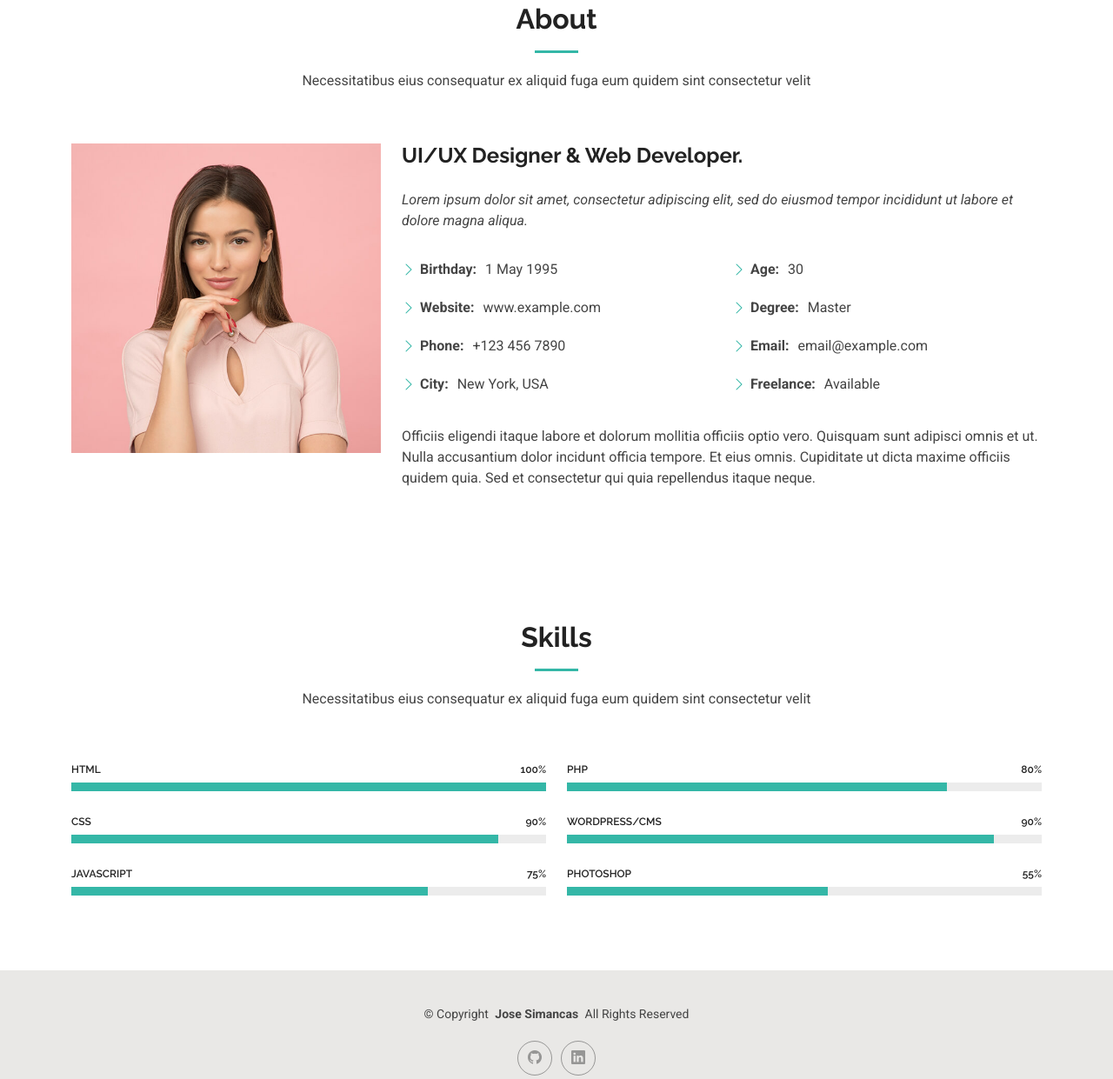
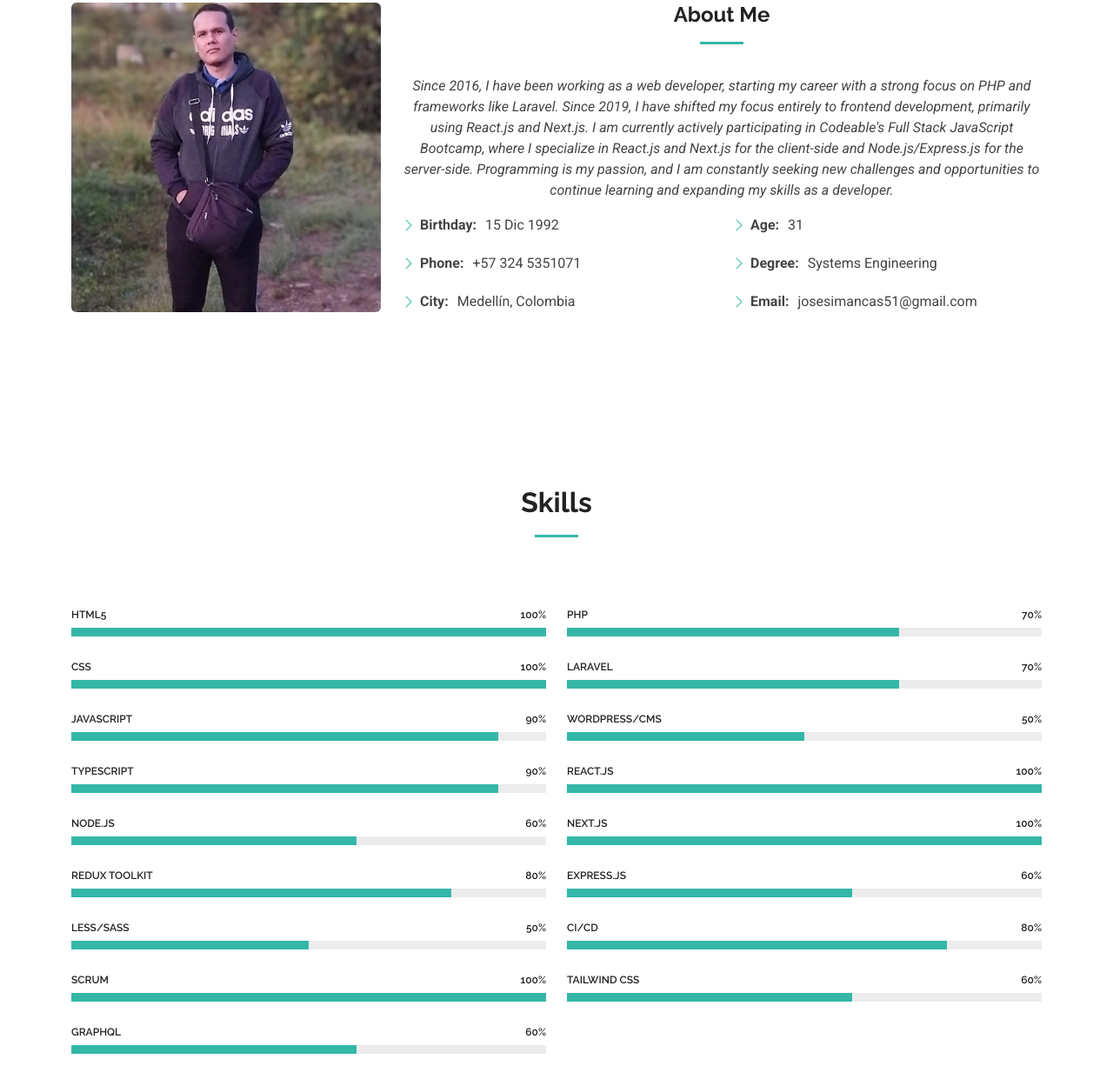
Before and after one commit to jsiman551/Portfolio, a plain HTML site: page index.html in a window 1280 px wide. Shown: the part 140-1381 px from the top of the page at 87% size. Drawn offline with Linux system fonts and the light colour scheme.

Commit message:
Chore: add real info for About Me tab

```diff
--- a/index.html
+++ b/index.html
@@ -26,14 +26,6 @@
 
   <!-- Main CSS File -->
   <link href="assets/css/main.css" rel="stylesheet">
-
-  <!-- =======================================================
-  * Template Name: Kelly
-  * Template URL: https://bootstrapmade.com/kelly-free-bootstrap-cv-resume-html-template/
-  * Updated: Aug 07 2024 with Bootstrap v5.3.3
-  * Author: BootstrapMade.com
-  * License: https://bootstrapmade.com/license/
-  ======================================================== -->
 </head>
 
 <body class="about-page">
@@ -42,8 +34,6 @@
     <div class="container-fluid position-relative d-flex align-items-center justify-content-between">
 
       <a href="index.html" class="logo d-flex align-items-center me-auto me-xl-0">
-        <!-- Uncomment the line below if you also wish to use an image logo -->
-        <!-- <img src="assets/img/logo.png" alt=""> -->
         <h1 class="sitename">Jose Simancas</h1>
       </a>
 
@@ -69,47 +59,39 @@
 
     <!-- About Section -->
     <section id="about" class="about section">
-
-      <!-- Section Title -->
-      <div class="container section-title" data-aos="fade-up">
-        <h2>About</h2>
-        <p>Necessitatibus eius consequatur ex aliquid fuga eum quidem sint consectetur velit</p>
-      </div><!-- End Section Title -->
-
       <div class="container" data-aos="fade-up" data-aos-delay="100">
-
         <div class="row gy-4 justify-content-center">
           <div class="col-lg-4">
-            <img src="assets/img/profile-img.jpg" class="img-fluid" alt="">
+            <img src="assets/img/jose_simancas_foto.jpeg" class="img-fluid rounded" alt="">
           </div>
-          <div class="col-lg-8 content">
-            <h2>UI/UX Designer &amp; Web Developer.</h2>
+          <div class="col-lg-8 content section-title">
+            <h2>About Me</h2>
             <p class="fst-italic py-3">
-              Lorem ipsum dolor sit amet, consectetur adipiscing elit, sed do eiusmod tempor incididunt ut labore et dolore
-              magna aliqua.
+              Since 2016, I have been working as a web developer,
+              starting my career with a strong focus on PHP and frameworks like Laravel.
+              Since 2019, I have shifted my focus entirely to frontend development, primarily
+              using React.js and Next.js. I am currently actively participating in Codeable's
+              Full Stack JavaScript Bootcamp, where I specialize in React.js and Next.js for the
+              client-side and Node.js/Express.js for the server-side. Programming is my passion,
+              and I am constantly seeking new challenges and opportunities to continue learning and
+              expanding my skills as a developer.
             </p>
             <div class="row">
               <div class="col-lg-6">
                 <ul>
-                  <li><i class="bi bi-chevron-right"></i> <strong>Birthday:</strong> <span>1 May 1995</span></li>
-                  <li><i class="bi bi-chevron-right"></i> <strong>Website:</strong> <span>www.example.com</span></li>
-                  <li><i class="bi bi-chevron-right"></i> <strong>Phone:</strong> <span>+123 456 7890</span></li>
-                  <li><i class="bi bi-chevron-right"></i> <strong>City:</strong> <span>New York, USA</span></li>
+                  <li><i class="bi bi-chevron-right"></i> <strong>Birthday:</strong> <span>15 Dic 1992</span></li>
+                  <li><i class="bi bi-chevron-right"></i> <strong>Phone:</strong> <span>+57 324 5351071</span></li>
+                  <li><i class="bi bi-chevron-right"></i> <strong>City:</strong> <span>Medell&iacute;n, Colombia</span></li>
                 </ul>
               </div>
               <div class="col-lg-6">
                 <ul>
-                  <li><i class="bi bi-chevron-right"></i> <strong>Age:</strong> <span>30</span></li>
-                  <li><i class="bi bi-chevron-right"></i> <strong>Degree:</strong> <span>Master</span></li>
-                  <li><i class="bi bi-chevron-right"></i> <strong>Email:</strong> <span>email@example.com</span></li>
-                  <li><i class="bi bi-chevron-right"></i> <strong>Freelance:</strong> <span>Available</span></li>
+                  <li><i class="bi bi-chevron-right"></i> <strong>Age:</strong> <span>31</span></li>
+                  <li><i class="bi bi-chevron-right"></i> <strong>Degree:</strong> <span>Systems Engineering</span></li>
+                  <li><i class="bi bi-chevron-right"></i> <strong>Email:</strong> <span>josesimancas51@gmail.com</span></li>
                 </ul>
               </div>
             </div>
-            <p class="py-3">
-              Officiis eligendi itaque labore et dolorum mollitia officiis optio vero. Quisquam sunt adipisci omnis et ut. Nulla accusantium dolor incidunt officia tempore. Et eius omnis.
-              Cupiditate ut dicta maxime officiis quidem quia. Sed et consectetur qui quia repellendus itaque neque.
-            </p>
           </div>
         </div>
 
@@ -123,7 +105,6 @@
       <!-- Section Title -->
       <div class="container section-title" data-aos="fade-up">
         <h2>Skills</h2>
-        <p>Necessitatibus eius consequatur ex aliquid fuga eum quidem sint consectetur velit</p>
       </div><!-- End Section Title -->
 
       <div class="container" data-aos="fade-up" data-aos-delay="100">
@@ -133,23 +114,65 @@
           <div class="col-lg-6">
 
             <div class="progress">
-              <span class="skill"><span>HTML</span> <i class="val">100%</i></span>
+              <span class="skill"><span>HTML5</span> <i class="val">100%</i></span>
               <div class="progress-bar-wrap">
                 <div class="progress-bar" role="progressbar" aria-valuenow="100" aria-valuemin="0" aria-valuemax="100"></div>
               </div>
             </div><!-- End Skills Item -->
 
             <div class="progress">
-              <span class="skill"><span>CSS</span> <i class="val">90%</i></span>
+              <span class="skill"><span>CSS</span> <i class="val">100%</i></span>
+              <div class="progress-bar-wrap">
+                <div class="progress-bar" role="progressbar" aria-valuenow="100" aria-valuemin="0" aria-valuemax="100"></div>
+              </div>
+            </div><!-- End Skills Item -->
+
+            <div class="progress">
+              <span class="skill"><span>JavaScript</span> <i class="val">90%</i></span>
               <div class="progress-bar-wrap">
                 <div class="progress-bar" role="progressbar" aria-valuenow="90" aria-valuemin="0" aria-valuemax="100"></div>
               </div>
             </div><!-- End Skills Item -->
 
             <div class="progress">
-              <span class="skill"><span>JavaScript</span> <i class="val">75%</i></span>
+              <span class="skill"><span>TypeScript</span> <i class="val">90%</i></span>
               <div class="progress-bar-wrap">
-                <div class="progress-bar" role="progressbar" aria-valuenow="75" aria-valuemin="0" aria-valuemax="100"></div>
+                <div class="progress-bar" role="progressbar" aria-valuenow="90" aria-valuemin="0" aria-valuemax="100"></div>
+              </div>
+            </div><!-- End Skills Item -->
+
+            <div class="progress">
+              <span class="skill"><span>Node.js</span> <i class="val">60%</i></span>
+              <div class="progress-bar-wrap">
+                <div class="progress-bar" role="progressbar" aria-valuenow="60" aria-valuemin="0" aria-valuemax="100"></div>
+              </div>
+            </div><!-- End Skills Item -->
+
+            <div class="progress">
+              <span class="skill"><span>Redux Toolkit</span> <i class="val">80%</i></span>
+              <div class="progress-bar-wrap">
+                <div class="progress-bar" role="progressbar" aria-valuenow="80" aria-valuemin="0" aria-valuemax="100"></div>
+              </div>
+            </div><!-- End Skills Item -->
+
+            <div class="progress">
+              <span class="skill"><span>LESS/SASS</span> <i class="val">50%</i></span>
+              <div class="progress-bar-wrap">
+                <div class="progress-bar" role="progressbar" aria-valuenow="50" aria-valuemin="0" aria-valuemax="100"></div>
+              </div>
+            </div><!-- End Skills Item -->
+
+            <div class="progress">
+              <span class="skill"><span>Scrum</span> <i class="val">100%</i></span>
+              <div class="progress-bar-wrap">
+                <div class="progress-bar" role="progressbar" aria-valuenow="100" aria-valuemin="0" aria-valuemax="100"></div>
+              </div>
+            </div><!-- End Skills Item -->
+
+            <div class="progress">
+              <span class="skill"><span>GraphQL</span> <i class="val">60%</i></span>
+              <div class="progress-bar-wrap">
+                <div class="progress-bar" role="progressbar" aria-valuenow="60" aria-valuemin="0" aria-valuemax="100"></div>
               </div>
             </div><!-- End Skills Item -->
 
@@ -158,23 +181,59 @@
           <div class="col-lg-6">
 
             <div class="progress">
-              <span class="skill"><span>PHP</span> <i class="val">80%</i></span>
+              <span class="skill"><span>PHP</span> <i class="val">70%</i></span>
+              <div class="progress-bar-wrap">
+                <div class="progress-bar" role="progressbar" aria-valuenow="70" aria-valuemin="0" aria-valuemax="100"></div>
+              </div>
+            </div><!-- End Skills Item -->
+
+            <div class="progress">
+              <span class="skill"><span>Laravel</span> <i class="val">70%</i></span>
+              <div class="progress-bar-wrap">
+                <div class="progress-bar" role="progressbar" aria-valuenow="70" aria-valuemin="0" aria-valuemax="100"></div>
+              </div>
+            </div><!-- End Skills Item -->
+
+            <div class="progress">
+              <span class="skill"><span>WordPress/CMS</span> <i class="val">50%</i></span>
+              <div class="progress-bar-wrap">
+                <div class="progress-bar" role="progressbar" aria-valuenow="50" aria-valuemin="0" aria-valuemax="100"></div>
+              </div>
+            </div><!-- End Skills Item -->
+
+            <div class="progress">
+              <span class="skill"><span>React.js</span> <i class="val">100%</i></span>
+              <div class="progress-bar-wrap">
+                <div class="progress-bar" role="progressbar" aria-valuenow="100" aria-valuemin="0" aria-valuemax="100"></div>
+              </div>
+            </div><!-- End Skills Item -->
+
+
+            <div class="progress">
+              <span class="skill"><span>Next.js</span> <i class="val">100%</i></span>
+              <div class="progress-bar-wrap">
+                <div class="progress-bar" role="progressbar" aria-valuenow="100" aria-valuemin="0" aria-valuemax="100"></div>
+              </div>
+            </div><!-- End Skills Item -->
+
+            <div class="progress">
+              <span class="skill"><span>Express.js</span> <i class="val">60%</i></span>
+              <div class="progress-bar-wrap">
+                <div class="progress-bar" role="progressbar" aria-valuenow="60" aria-valuemin="0" aria-valuemax="100"></div>
+              </div>
+            </div><!-- End Skills Item -->
+
+            <div class="progress">
+              <span class="skill"><span>CI/CD</span> <i class="val">80%</i></span>
               <div class="progress-bar-wrap">
                 <div class="progress-bar" role="progressbar" aria-valuenow="80" aria-valuemin="0" aria-valuemax="100"></div>
               </div>
             </div><!-- End Skills Item -->
 
             <div class="progress">
-              <span class="skill"><span>WordPress/CMS</span> <i class="val">90%</i></span>
+              <span class="skill"><span>Tailwind css</span> <i class="val">60%</i></span>
               <div class="progress-bar-wrap">
-                <div class="progress-bar" role="progressbar" aria-valuenow="90" aria-valuemin="0" aria-valuemax="100"></div>
-              </div>
-            </div><!-- End Skills Item -->
-
-            <div class="progress">
-              <span class="skill"><span>Photoshop</span> <i class="val">55%</i></span>
-              <div class="progress-bar-wrap">
-                <div class="progress-bar" role="progressbar" aria-valuenow="55" aria-valuemin="0" aria-valuemax="100"></div>
+                <div class="progress-bar" role="progressbar" aria-valuenow="60" aria-valuemin="0" aria-valuemax="100"></div>
               </div>
             </div><!-- End Skills Item -->
 
```
Also changed, not shown: assets/img/jose_simancas_foto.jpeg (added), assets/img/profile-img.jpg (deleted).
